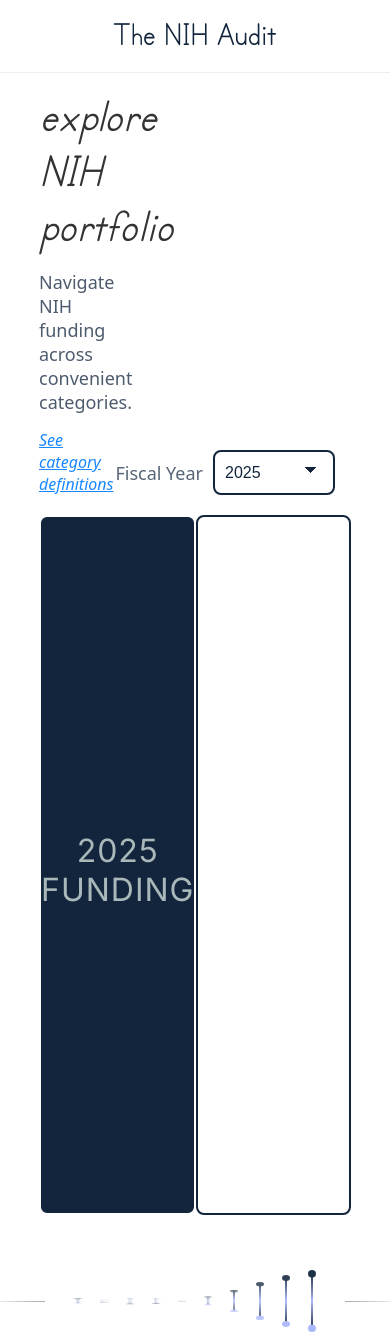
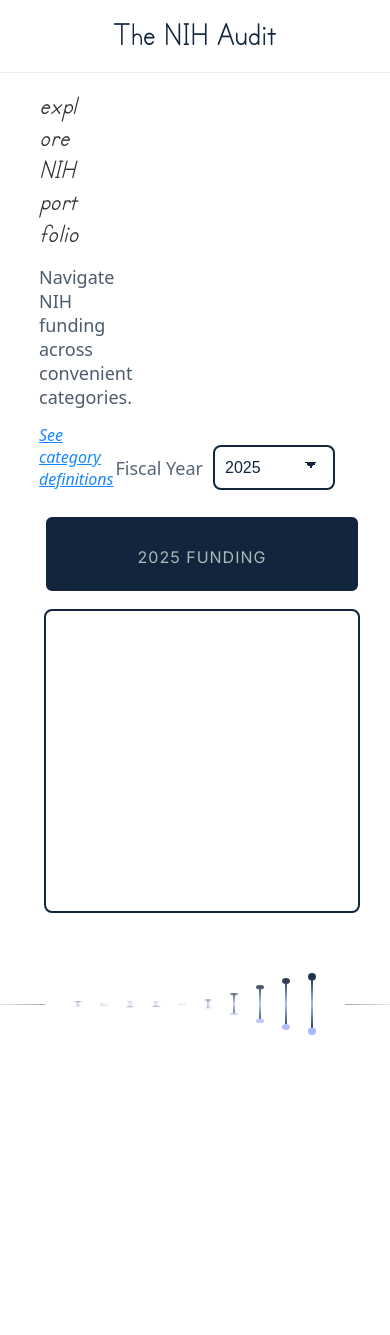
Before and after one commit to pradeepbugga/NIH_Portfolio_Analytics, a FastAPI app: page /portfolio in a window 390 px wide; the page is wider, and only the part inside the window is pictured. Shown: the top 1335 px of that part. After the commit the page ends 1035 px from the top of that part, so only its background shows below. Run offline with FastAPI, Linux system fonts and the light colour scheme; data that the repository does not hold is empty; parts of the project's set-up code (start-up, migrations or seed data) failed here and were passed over; some libraries are stand-ins or nearby versions.

Commit message:
update media responsive styles for top of results page / portfolio page

```diff
--- a/app/static/css/styles_v12.css
+++ b/app/static/css/styles_v12.css
@@ -2012,4 +2012,74 @@ footer a:hover {
         display: none;
         /* Safely hides lines to keep view simple on small viewports */
     }
-}
+
+    /* 1. Stack the Title Layout */
+    .query-header-layout {
+        padding: 15px;
+        text-align: left;
+    }
+
+    .portfolio-title {
+        font-size: 2rem;
+        /* Scales down the gigantic text so it doesn't wrap awkwardly */
+        word-break: break-word;
+    }
+
+    /* 2. Funding Container & Layout Stacking Fixes */
+    .funding-container {
+        padding-top: 20px !important;
+        padding-bottom: 20px !important;
+    }
+
+    /* Targeted directly to make sure it snaps to a vertical stack */
+    .split-layout,
+    .portfolio-split-layout {
+        display: flex !important;
+        flex-direction: column !important;
+        gap: 16px !important;
+        padding: 5px;
+        min-height: auto !important;
+    }
+
+    /* 3. Re-adjust the Left (Stat) and Right (Chart) Panes to full width */
+    .left-pane,
+    .right-pane,
+    .portfolio-left-pane,
+    .portfolio-right-pane {
+        width: 100% !important;
+        flex: none !important;
+    }
+
+    /* 4. Center and optimize the large metric card */
+    #funding-stat-container,
+    #portfolio-funding-stat-container {
+        padding: 24px 15px !important;
+        min-height: auto !important;
+        text-align: center;
+        display: flex;
+        flex-direction: column;
+        align-items: center;
+        justify-content: center;
+    }
+
+    #funding-amount,
+    #portfolio-funding-amount {
+        font-size: 3rem !important;
+        /* 2.2rem was slightly too tiny for an executive number */
+        line-height: 1.1;
+    }
+
+    .funding-caption,
+    .portfolio-funding-caption {
+        font-size: 1rem !important;
+        margin-top: 6px;
+    }
+
+    /* 5. Force the Plotly container box to enforce a stable mobile aspect ratio */
+    #chart,
+    #categoryChart {
+        width: 100% !important;
+        height: 300px !important;
+        /* 150px was squishing the Plotly canvas way too flat to read text */
+    }
+}
```
